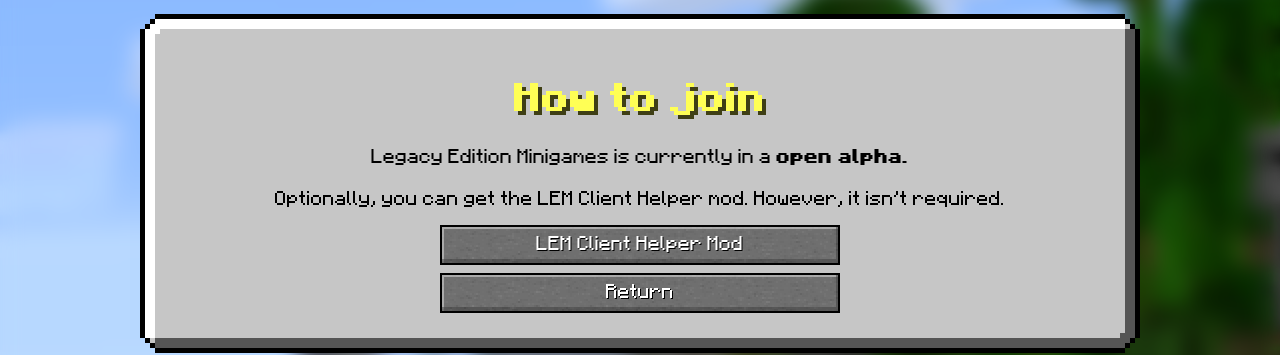
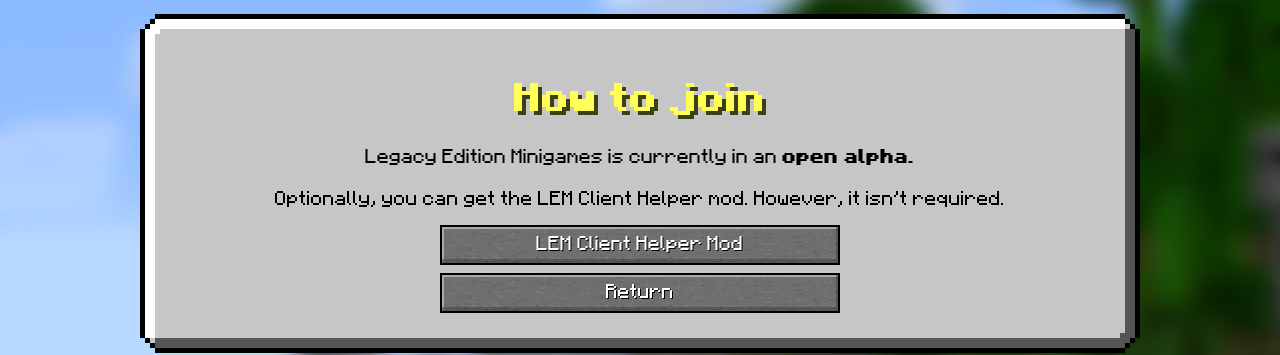
Before and after one commit to Legacy-Edition-Minigames/Website, a Jekyll site: the page built from join.html, in a window 1280 px wide. Shown: the part 198-553 px from the top of the page. Built offline with Jekyll 4.4.1, drawn with Linux system fonts in a browser that asks for light colours; some web fonts are replaced.

Commit message:
Fix typo on join page

```diff
--- a/join.html
+++ b/join.html
@@ -5,7 +5,7 @@ title: "How To Join"
 
 <div class="guibox center">
 	<h1>How to join</h1>
-		<p>Legacy Edition Minigames is currently in a <b>open alpha.</b></p>
+		<p>Legacy Edition Minigames is currently in an <b>open alpha.</b></p>
 		<p>Optionally, you can get the LEM Client Helper mod. However, it isn't required.</p>
 		<div class="button-list">
 			<a class="minecraft-button center" href="{{ site.baseurl }}/lch">LEM Client Helper Mod</a>
```
